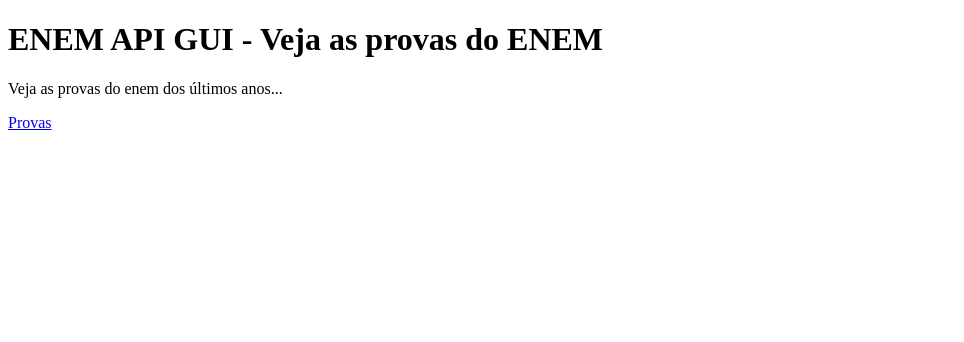
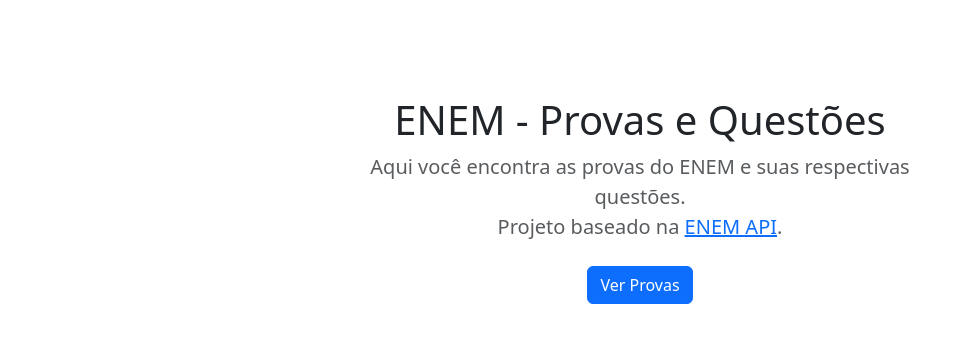
Before and after one commit to neemias-rdl/enem-provas-gui, a SvelteKit app: page / in a window 1280 px wide. Shown: the top 342 px of the page, without its empty margins (0-964 px from the left). Built offline with nearby package versions, Linux system fonts and the light colour scheme.

Commit message:
implemented bootstrap for UI

```diff
--- a/package.json
+++ b/package.json
@@ -13,9 +13,13 @@
 		"@sveltejs/adapter-auto": "^3.0.0",
 		"@sveltejs/kit": "^2.0.0",
 		"@sveltejs/vite-plugin-svelte": "^4.0.0",
-		"svelte": "^5.0.0",
+		"svelte": "^5.1.11",
 		"svelte-check": "^4.0.0",
 		"typescript": "^5.0.0",
 		"vite": "^5.0.3"
+	},
+	"dependencies": {
+		"@sveltestrap/sveltestrap": "^6.2.7",
+		"bootstrap-icons": "^1.11.3"
 	}
 }
--- a/src/app.html
+++ b/src/app.html
@@ -1,6 +1,15 @@
 <!doctype html>
 <html lang="en">
 	<head>
+		<!-- BOOTSTRAP LINK -->
+		<link
+			rel="stylesheet"
+			href="https://cdn.jsdelivr.net/npm/bootstrap@5.3.2/dist/css/bootstrap.min.css"
+		/>
+		<link
+			rel="stylesheet"
+			href="https://cdn.jsdelivr.net/npm/bootstrap-icons@1.11.2/font/bootstrap-icons.css"
+		/>
 		<meta charset="utf-8" />
 		<link rel="icon" href="%sveltekit.assets%/favicon.png" />
 		<meta name="viewport" content="width=device-width, initial-scale=1" />
--- a/src/routes/+page.svelte
+++ b/src/routes/+page.svelte
@@ -1,3 +1,17 @@
-<h1>ENEM API GUI - Veja as provas do ENEM</h1>
-<p>Veja as provas do enem dos últimos anos...</p>
-<a href="/provas">Provas</a>
+<main>
+  <section class="py-5 text-center container">
+    <div class="row py-lg-5">
+      <div class="col-lg-6 col-md-8 mx-auto">
+        <h1 class="fw-light">ENEM - Provas e Questões</h1>
+        <p class="lead text-body-secondary">
+          Aqui você encontra as provas do ENEM e suas respectivas questões.
+          <br />
+          Projeto baseado na <a href="https://docs.enem.dev/">ENEM API</a>.
+        </p>
+        <p>
+          <a href="/provas" class="btn btn-primary my-2">Ver Provas</a>
+        </p>
+      </div>
+    </div>
+  </section>
+</main>
```
Also changed, not shown: src/routes/provas/+page.svelte (+26 -15 lines), 1 other file (tests, documents, lock files or other folders).
